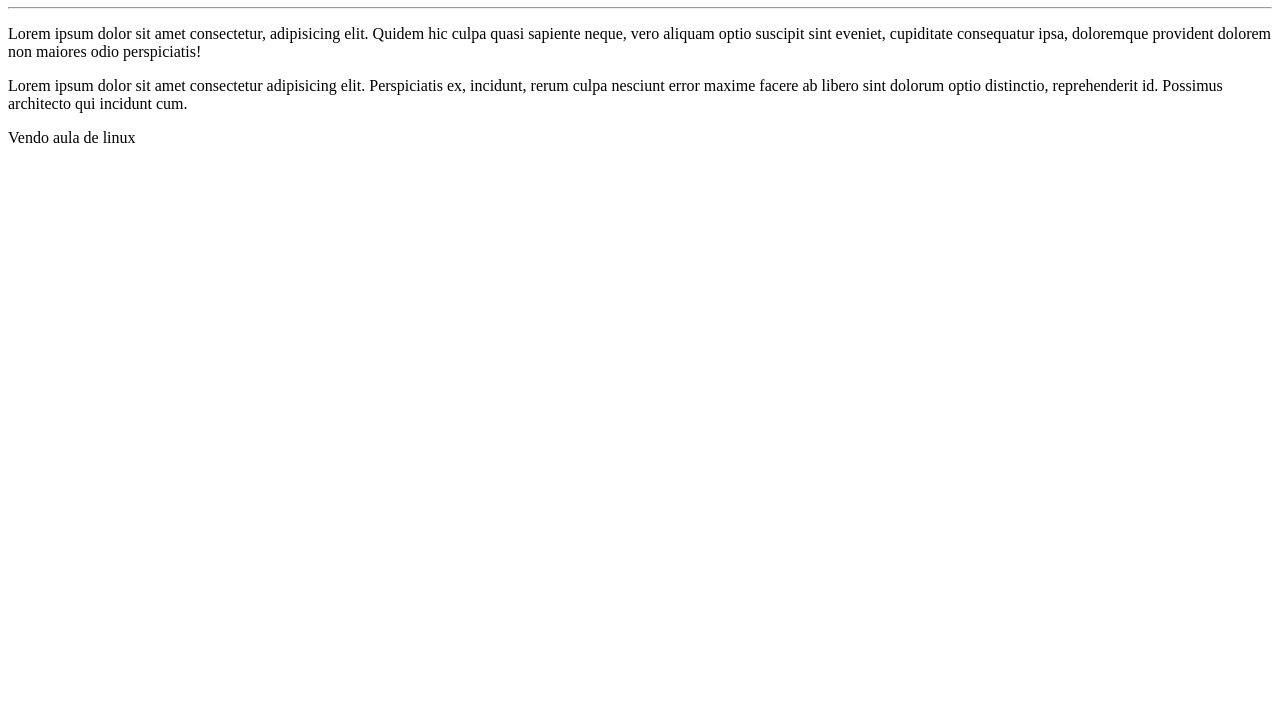
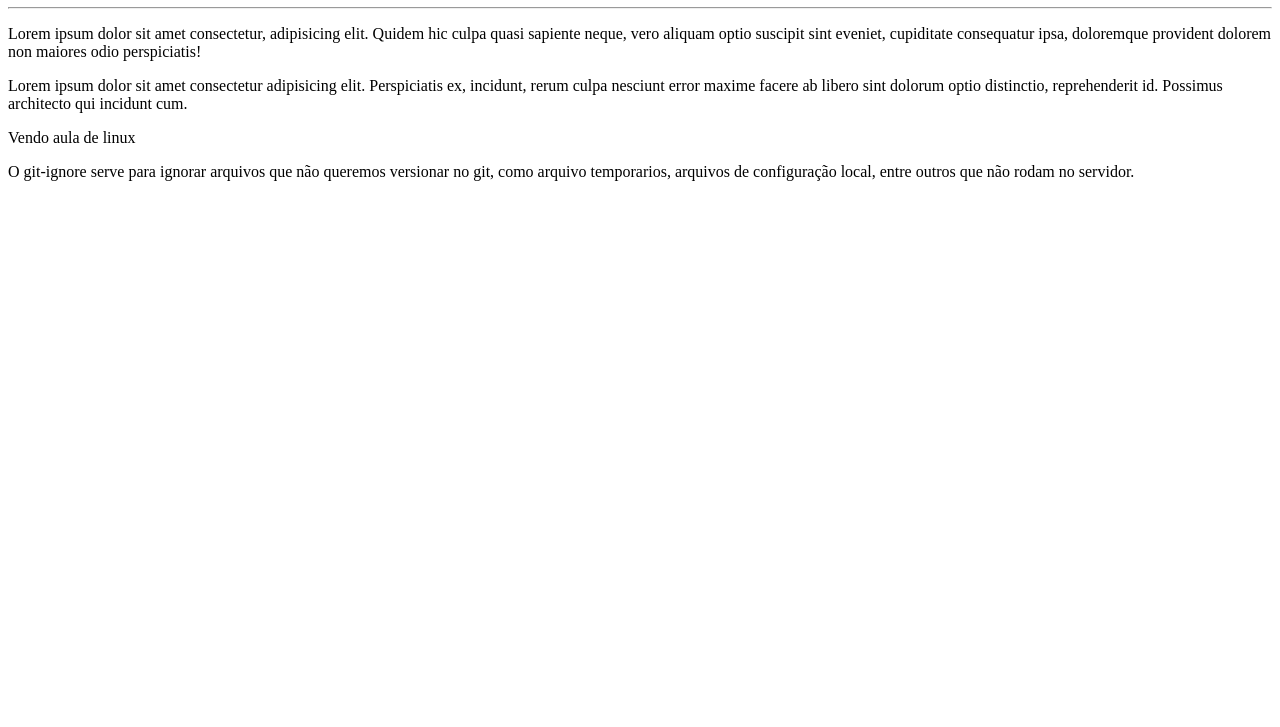
Before and after one commit to brunaebruno37-jpg/Curso_GIT_GIT_hub, a plain HTML site: page site-exemplo/index.html in a window 1280 px wide. Shown: the part 73-800 px from the top of the page. Drawn offline with Linux system fonts and the light colour scheme.

Commit message:
Git ingnore
Observações importantes sobre o git ignore

```diff
--- a/site-exemplo/index.html
+++ b/site-exemplo/index.html
@@ -12,5 +12,13 @@
 
     <p>Lorem ipsum dolor sit amet consectetur adipisicing elit. Perspiciatis ex, incidunt, rerum culpa nesciunt error maxime facere ab libero sint dolorum optio distinctio, reprehenderit id. Possimus architecto qui incidunt cum.</p>
     <p>Vendo aula de linux</p>
+
+    <p>
+        O git-ignore serve para ignorar
+        arquivos que não queremos versionar no git, como arquivo temporarios,
+        arquivos de configuração local,
+        entre outros que não rodam no servidor.
+
+    </p>
 </body>
 </html>
```
